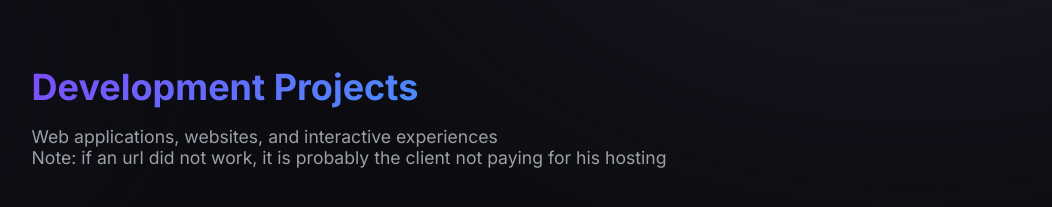
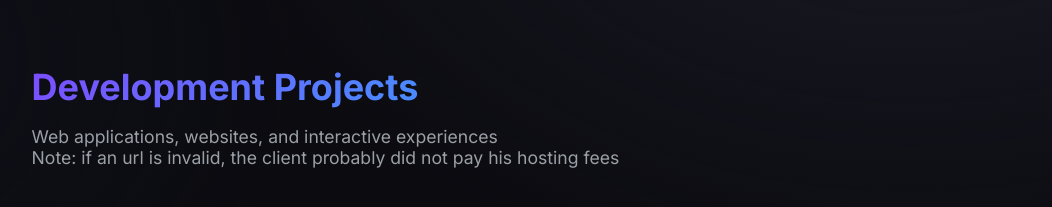
Before and after one commit to ZiniMedAmine/zini-portfolio, a React (Vite) app in the folder zini-portfolio/: page / in a window 1280 px wide. Shown: the part 6500-6707 px from the top of the page, without its empty margins (114-1166 px from the left). Built offline with nearby package versions, Linux system fonts and the light colour scheme.

Commit message:
fix note

```diff
--- a/zini-portfolio/src/App.jsx
+++ b/zini-portfolio/src/App.jsx
@@ -999,7 +999,7 @@ function App() {
 
               <div className="work-category">
                 <h3>Development Projects</h3>
-                <p className="muted">Web applications, websites, and interactive experiences <br/> Note: if an url did not work, it is probably the client not paying for his hosting</p>
+                <p className="muted">Web applications, websites, and interactive experiences <br/> Note: if an url is invalid, the client probably did not pay his hosting fees</p>
                 <div className="work-grid dev-grid">
                   {[
                     {
```
